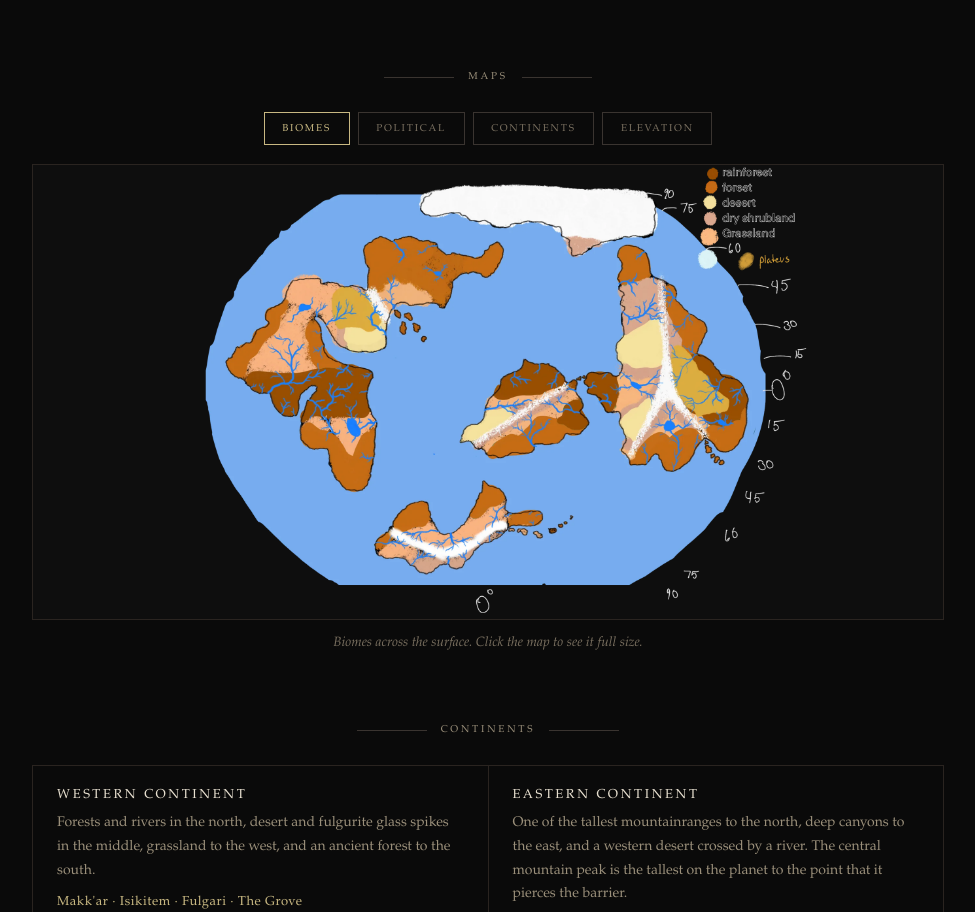
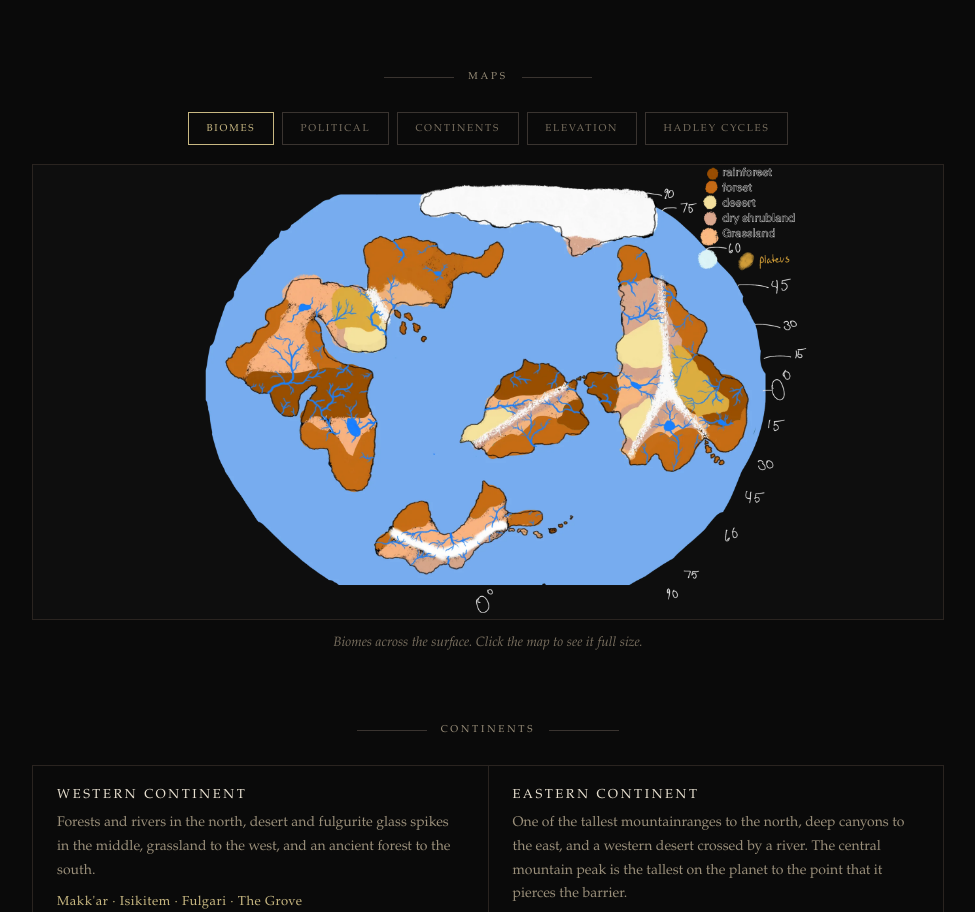
Before and after one commit to snowynicole5000/Ae-Uuvoria-Wiki, a plain HTML site: page oa-veyra.html in a window 1280 px wide. Shown: the part 1307-2219 px from the top of the page, without its empty margins (152-1127 px from the left). Drawn offline with Linux system fonts and the light colour scheme.

Commit message:
Add files via upload

```diff
--- a/oa-veyra.html
+++ b/oa-veyra.html
@@ -98,8 +98,10 @@
     <div class="map-tabs">
 	  <button class="map-tab active" data-src="images/map-web.webp" data-full="images/map.png" data-caption="Biomes across the surface.">Biomes</button>
 	  <button class="map-tab" data-src="images/map2-web.webp" data-full="images/map2.png" data-caption="The countries and factions of Oa'Veyra.">Political</button>
-      <button class="map-tab" data-src="images/oa-veyra-continents.png" data-caption="The continents and oceans of Oa'Veyra.">Continents</button>
-      <button class="map-tab" data-src="images/oa-veyra-elevation.png" data-caption="Elevation, from the ocean floor to the mountain that pierces the barrier.">Elevation</button>
+      <button class="map-tab" data-src="images/mapcontinents.png" data-caption="The continents and oceans of Oa'Veyra.">Continents</button>
+      <button class="map-tab" data-src="images/mapelevation.png" data-caption="Elevation, from the ocean floor to the mountain that pierces the barrier.">Elevation</button>
+	  <button class="map-tab" data-src="images/mapweather.png" data-caption="Hadley cycles that helped determine biome placement... most of the time">Hadley Cycles</button>
+
     </div>
 
     <figure>
```
